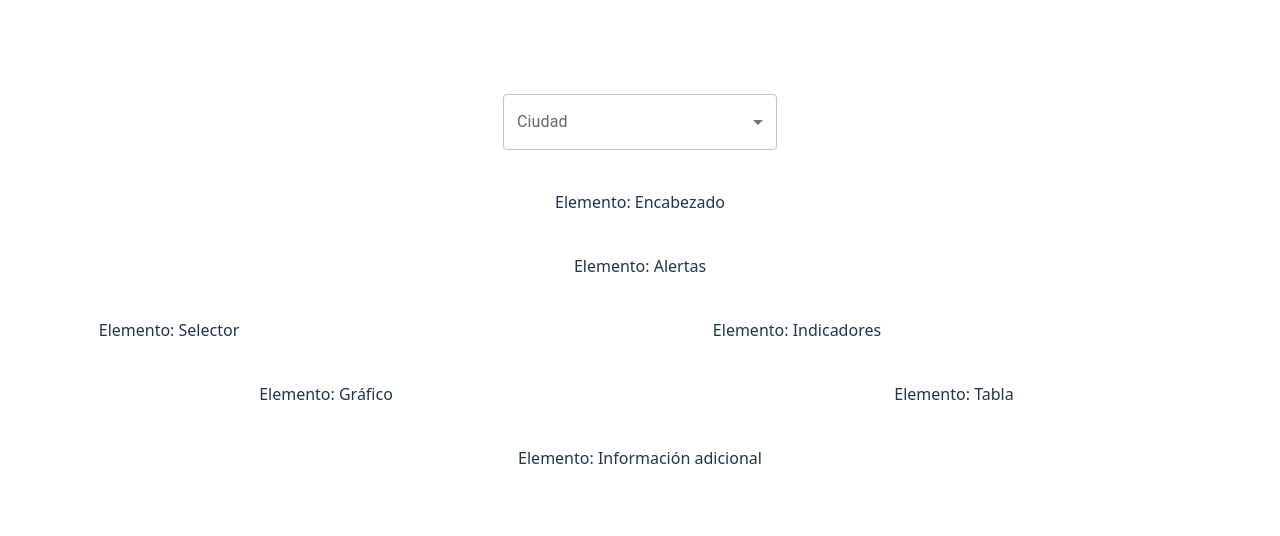
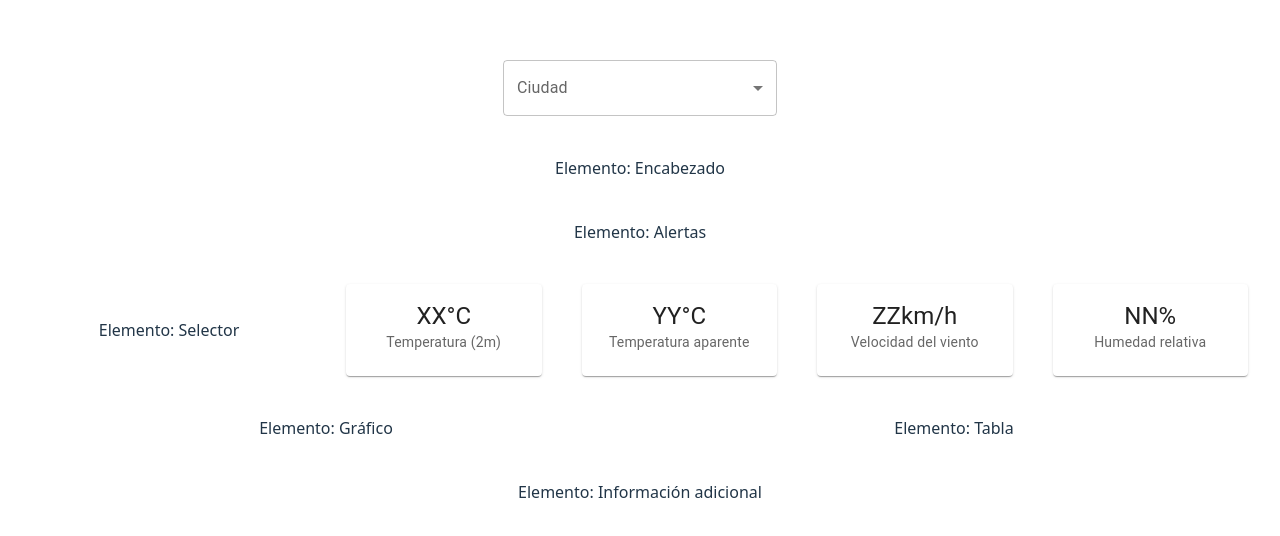
Before and after one commit to nahinespinoza/dashboard1, a React (Vite) app: page / in a window 1280 px wide. Shown: the part 118-654 px from the top of the page. Built offline with nearby package versions, Linux system fonts and the light colour scheme; no server answers.

Commit message:
todo menos renderizado condicional

```diff
--- a/package.json
+++ b/package.json
@@ -1,6 +1,5 @@
 {
   "homepage": "https://javierkiu.github.io/dashboard",
-
   "name": "dashboard",
   "private": true,
   "version": "0.0.0",
@@ -17,6 +16,7 @@
     "@emotion/react": "^11.14.0",
     "@emotion/styled": "^11.14.0",
     "@mui/material": "^7.1.2",
+    "openmeteo": "^1.2.0",
     "react": "^19.1.0",
     "react-dom": "^19.1.0"
   },
--- a/src/App.tsx
+++ b/src/App.tsx
@@ -4,7 +4,13 @@
 import './App.css'
 import { Grid } from '@mui/material';
 import SelectorUI from './components/SelectorUI';
+import IndicatorUI from './components/IndicatorUI';
+
+import DataFetcher from './functions/DataFetcher';
+
 function App() {
+   const dataFetcherOutput = DataFetcher();
+
    return (
       <Grid container spacing={5} justifyContent="center" alignItems="center">
          {/* Selector */}
@@ -22,8 +28,25 @@
          <Grid size={{xs:12, md:3 }}>Elemento: Selector</Grid>
 
          {/* Indicadores */}
-         <Grid size={{xs:12, md:9 }} sx={{ display: { xs: "none", md: "block"} }}>Elemento: Indicadores</Grid>
+         <Grid container size={{ xs: 12, md: 9 }} >
 
+            <Grid size={{ xs: 12, md: 3 }}>
+               <IndicatorUI title='Temperatura (2m)' description='XX°C' />
+            </Grid>
+
+            <Grid size={{ xs: 12, md: 3 }}>
+               <IndicatorUI title='Temperatura aparente' description='YY°C' />
+            </Grid>
+
+            <Grid size={{ xs: 12, md: 3 }}>
+               <IndicatorUI title='Velocidad del viento' description='ZZkm/h' />
+            </Grid>
+
+            <Grid size={{ xs: 12, md: 3 }}>
+               <IndicatorUI title='Humedad relativa' description='NN%' />
+            </Grid>
+
+         </Grid>
          {/* Gráfico */}
          <Grid size={{xs:12, md:6 }}>Elemento: Gráfico</Grid>
 
--- /dev/null
+++ b/src/components/IndicatorUI.tsx
@@ -0,0 +1,23 @@
+ import Card from '@mui/material/Card';
+ import CardContent from '@mui/material/CardContent';
+ import Typography from '@mui/material/Typography';
+
+ interface IndicatorUIProps {
+     title?: string;
+     description?: string;
+ }
+
+ export default function IndicatorUI(props: IndicatorUIProps) {
+     return (
+         <Card>
+             <CardContent sx={{ height: '100%' }}>
+             <Typography variant="h5" component="div">
+                 {props.description}
+             </Typography>
+             <Typography variant="body2" component="p" color="text.secondary">
+                 {props.title}
+             </Typography>
+             </CardContent>
+         </Card>
+     )
+ }
--- /dev/null
+++ b/src/functions/DataFetcher.tsx
@@ -0,0 +1,54 @@
+import { useEffect, useState } from 'react';
+import type { OpenMeteoResponse } from '../types/DashboardTypes';
+
+interface DataFetcherOutput {
+    data: OpenMeteoResponse | null;
+    loading: boolean;
+    error: string | null;
+}
+
+export default function DataFetcher() : DataFetcherOutput {
+
+    const [data, setData] = useState<OpenMeteoResponse | null>(null);
+    const [loading, setLoading] = useState(true);
+    const [error, setError] = useState<string | null>(null);
+
+    useEffect(() => {
+
+        // Reemplace con su URL de la API de Open-Meteo obtenida en actividades previas
+        const url = `https://api.open-meteo.com/v1/forecast?latitude=41.85&longitude=-87.65&hourly=relative_humidity_2m,apparent_temperature,wind_speed_10m,temperature_2m&timezone=America/Chicago`
+
+        const fetchData = async () => {
+
+            try {
+
+                const response = await fetch(url);
+
+                if (!response.ok) {
+                    throw new Error(`Error HTTP: ${response.status} - ${response.statusText}`);
+                }
+
+                const result: OpenMeteoResponse = await response.json();
+                console.log("datos: ", result)
+                setData(result);
+
+            } catch (err: any) {
+
+                if (err instanceof Error) {
+                    setError(err.message);
+                } else {
+                    setError("Ocurrió un error desconocido al obtener los datos.");
+                }
+
+            } finally {
+                setLoading(false);
+            }
+        };
+
+        fetchData();
+
+    }, []); // El array vacío asegura que el efecto se ejecute solo una vez después del primer renderizado
+
+    return { data, loading, error };
+
+}
--- /dev/null
+++ b/src/types/DashboardTypes.tsx
@@ -0,0 +1,27 @@
+export interface OpenMeteoResponse {
+  latitude: number;
+  longitude: number;
+  generationtime_ms: number;
+  utc_offset_seconds: number;
+  timezone: string;
+  timezone_abbreviation: string;
+  elevation: number;
+  hourly_units: Hourlyunits;
+  hourly: Hourly;
+}
+
+export interface Hourly {
+  time: string[];
+  relative_humidity_2m: number[];
+  apparent_temperature: number[];
+  wind_speed_10m: number[];
+  temperature_2m: number[];
+}
+
+export interface Hourlyunits {
+  time: string;
+  relative_humidity_2m: string;
+  apparent_temperature: string;
+  wind_speed_10m: string;
+  temperature_2m: string;
+}
```
Also changed, not shown: 1 other file (tests, documents, lock files or other folders).
